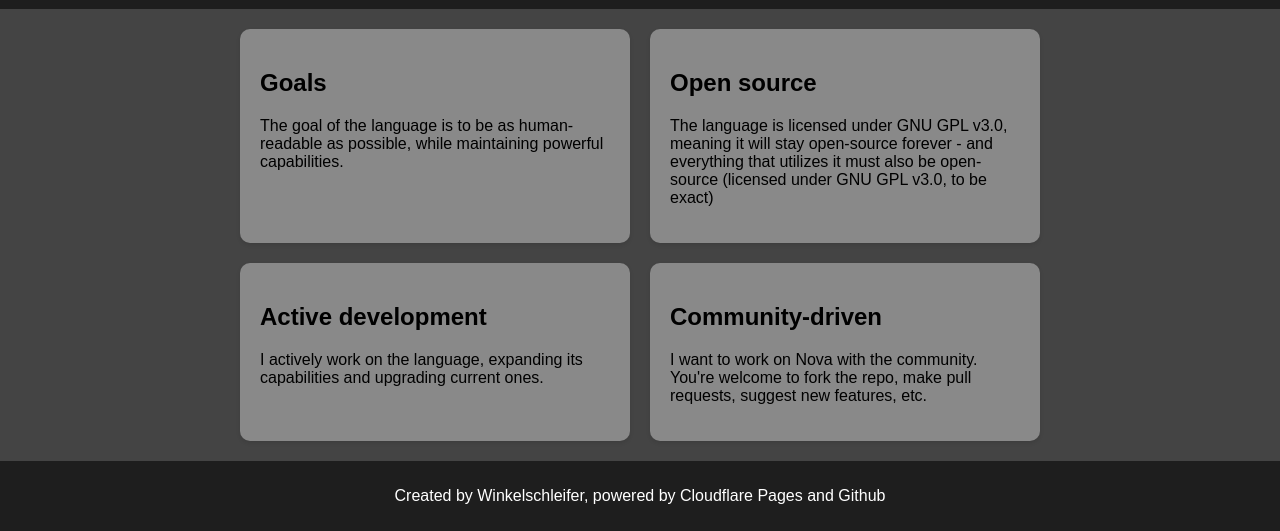
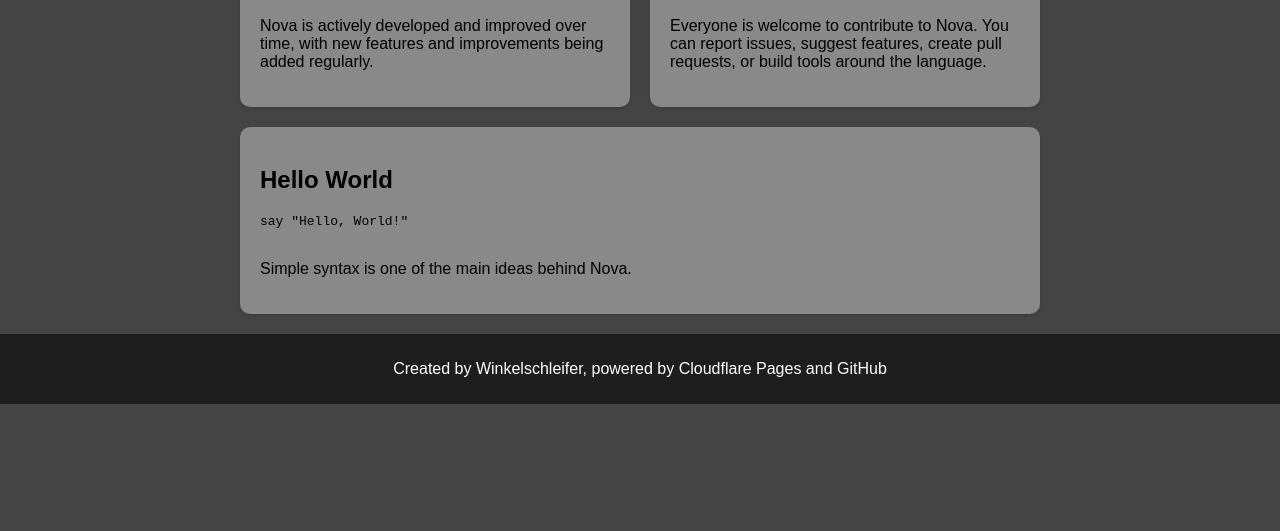
Before and after one commit to winkelschleifer-dev/nova-website, a plain HTML site: page index.html in a window 1280 px wide. Shown: the part 615-1146 px from the top of the page. After the commit the page ends 1019 px from the top, so only its background shows below. Drawn offline with Linux system fonts and the light colour scheme.

Commit message:
Refine content and structure in index.html
Updated text for clarity and consistency, including capitalization and wording improvements.

```diff
--- a/index.html
+++ b/index.html
@@ -3,59 +3,70 @@
 
 <head>
     <meta charset="UTF-8">
-    <meta name="viewport"
-          content="width=device-width,
-                   initial-scale=1.0">
-    <link rel="stylesheet"
-          href="style.css">
+    <meta name="viewport" content="width=device-width, initial-scale=1.0">
+    <link rel="stylesheet" href="style.css">
     <title>Nova Programming Language</title>
 </head>
 
 <body>
     <header>
-        <img src="assets/logo.png" width=500 height=500>
-        <h1>Nova programming language</h1>
+        <img src="assets/logo.png" alt="Nova logo" width="150" height="150">
+        <h1>Nova Programming Language</h1>
+        <p>A simple, powerful and human-readable programming language.</p>
     </header>
 
     <main>
         <section class="tiles-container">
+
             <div class="tile">
                 <h2>Goals</h2>
                 <p>
-                    The goal of the language is to be
-                    as human-readable as possible, while
-                    maintaining powerful capabilities.
+                    Nova aims to be as human-readable as possible,
+                    while maintaining powerful capabilities and a clear structure.
                 </p>
             </div>
+
             <div class="tile">
-              <h2>Open source</h2>
-              <p>
-                The language is licensed under GNU GPL v3.0,
-                meaning it will stay open-source forever - and
-                everything that utilizes it must also be open-source
-                (licensed under GNU GPL v3.0, to be exact)
-              </p>
-            </div>
-            <div class="tile">
-                <h2>Active development</h2>
+                <h2>Open Source</h2>
                 <p>
-                    I actively work on the language, expanding its
-                    capabilities and upgrading current ones.
+                    Nova is licensed under GNU GPL v3.0.
+                    This ensures that the language implementation stays open-source
+                    and that improvements can be shared with the community.
                 </p>
             </div>
+
             <div class="tile">
-                <h2>Community-driven</h2>
+                <h2>Active Development</h2>
                 <p>
-                    I want to work on Nova with the community. You're
-                    welcome to fork the repo, make pull requests, suggest
-                    new features, etc.
+                    Nova is actively developed and improved over time,
+                    with new features and improvements being added regularly.
                 </p>
             </div>
+
+            <div class="tile">
+                <h2>Community Contributions</h2>
+                <p>
+                    Everyone is welcome to contribute to Nova.
+                    You can report issues, suggest features, create pull requests,
+                    or build tools around the language.
+                </p>
+            </div>
+
+            <div class="tile">
+                <h2>Hello World</h2>
+                <pre>
+say "Hello, World!"
+                </pre>
+                <p>
+                    Simple syntax is one of the main ideas behind Nova.
+                </p>
+            </div>
+
         </section>
     </main>
 
     <footer>
-        <p>Created by Winkelschleifer, powered by Cloudflare Pages and Github</p>
+        <p>Created by Winkelschleifer, powered by Cloudflare Pages and GitHub</p>
     </footer>
 </body>
 
```
